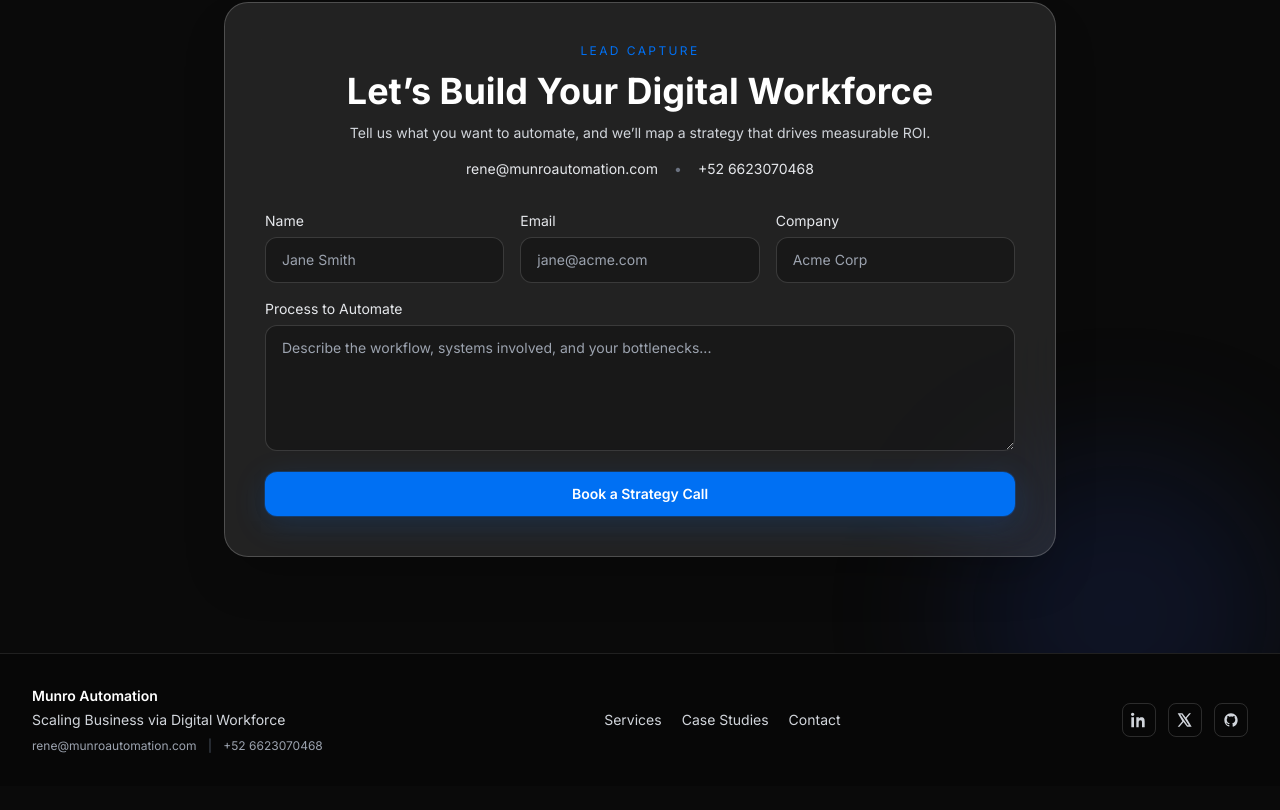
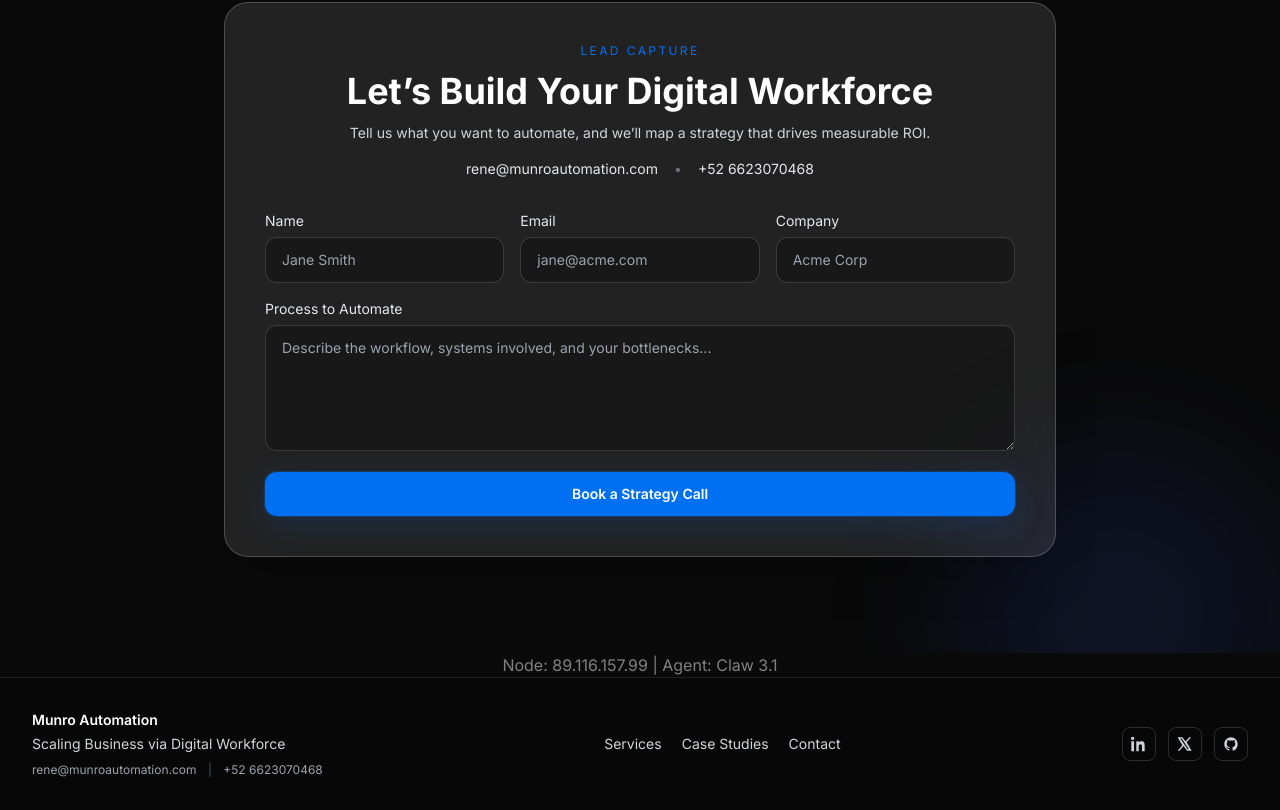
Before and after one commit to renemunro/MunroAutomation, a plain HTML site: page index.html in a window 1280 px wide. Shown: the part 2017-2827 px from the top of the page. Before the commit the page ends 2803 px from the top, so only its background shows below. Drawn offline with nearby package versions, Linux system fonts and the light colour scheme.

Commit message:
chore: add agent signature

```diff
--- a/index.html
+++ b/index.html
@@ -370,6 +370,7 @@
         </div>
       </section>
     </main>
+    <p style='text-align:center; color:gray;'>Node: 89.116.157.99 | Agent: Claw 3.1</p>
 
     <footer class="border-t border-white/10 bg-[#070707]">
       <div class="mx-auto flex max-w-7xl flex-col gap-6 px-4 py-8 text-sm text-gray-300 sm:px-6 md:flex-row md:items-center md:justify-between lg:px-8">
```
